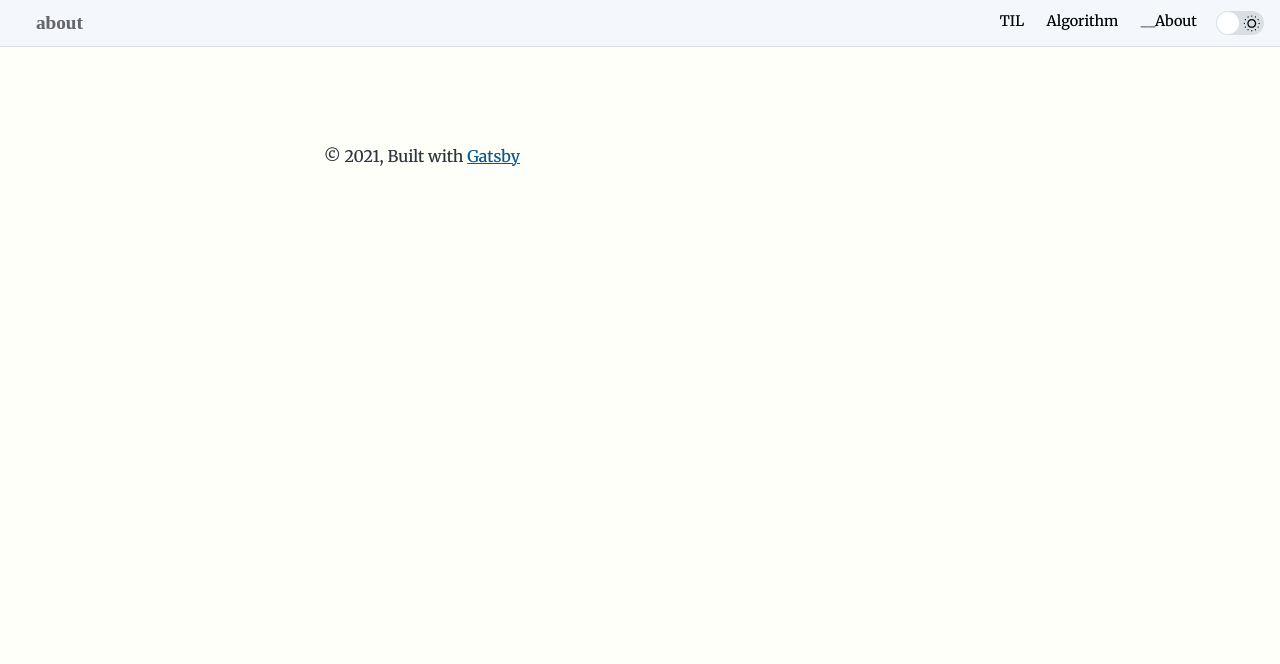
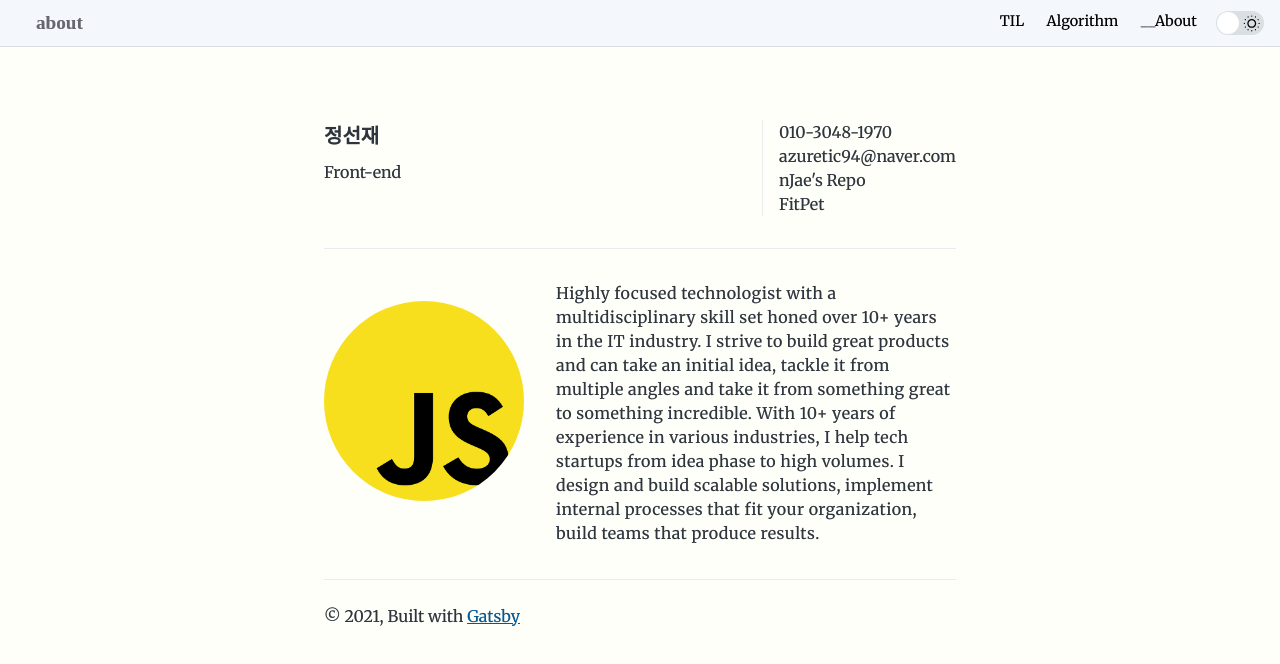
Before and after one commit to nJae94/gatsby-blog-js, a Gatsby site: page /about in a window 1280 px wide. Built offline with nearby package versions, Linux system fonts and the light colour scheme; Gatsby itself is replaced by a stand-in of ours; some packages are replaced by stand-ins of ours.

Commit message:
about 페이지 하는 중

```diff
--- /dev/null
+++ b/src/components/info/index.js
@@ -0,0 +1,19 @@
+import React from "react"
+import "./index.scss"
+export const Info = () => {
+  return (
+    <header className="info-header">
+      <div className="left">
+        <div className="name">정선재</div>
+        <div className="job">Front-end</div>
+      </div>
+
+      <div className="right">
+        <span>010-3048-1970</span>
+        <span>azuretic94@naver.com</span>
+        <span>nJae's Repo</span>
+        <span>FitPet</span>
+      </div>
+    </header>
+  )
+}
--- /dev/null
+++ b/src/components/info/index.scss
@@ -0,0 +1,22 @@
+.left {
+  display: flex;
+  flex-direction: column;
+
+  .name {
+    line-height: 2rem;
+    font-weight: 700;
+    font-size: 1.25rem;
+  }
+  .job {
+    font-size: 1rem;
+    margin-top: 0.5rem;
+  }
+}
+
+.right {
+  padding-left: 1rem;
+  border-left: 1px solid rgb(233, 236, 239);
+  display: flex;
+  flex-direction: column;
+  justify-content: center;
+}
--- /dev/null
+++ b/src/components/summary/index.js
@@ -0,0 +1,23 @@
+import React from "react"
+import "./index.scss"
+import js from "../../styles/img/javascript.png"
+
+export const Summary = () => {
+  return (
+    <setcion className="summary-wrapper">
+      <div className="img-section">
+        <img src={js} alt="test" />
+      </div>
+      <div className="description">
+        Highly focused technologist with a multidisciplinary skill set honed
+        over 10+ years in the IT industry. I strive to build great products and
+        can take an initial idea, tackle it from multiple angles and take it
+        from something great to something incredible. With 10+ years of
+        experience in various industries, I help tech startups from idea phase
+        to high volumes. I design and build scalable solutions, implement
+        internal processes that fit your organization, build teams that produce
+        results.
+      </div>
+    </setcion>
+  )
+}
--- /dev/null
+++ b/src/components/summary/index.scss
@@ -0,0 +1,16 @@
+.img-section {
+  display: flex;
+  margin-top: 1.25rem;
+  margin-bottom: 1.25rem;
+  align-items: center;
+}
+
+img {
+  border-radius: 50%;
+  min-width: 200px;
+}
+
+.description {
+  margin-left: 2rem;
+  letter-spacing: 0.025em;
+}
--- a/src/pages/about.js
+++ b/src/pages/about.js
@@ -1,15 +1,25 @@
 import React from "react"
 import { graphql } from "gatsby"
 import Layout from "../layout"
+import styled from "styled-components"
+import { Summary } from "../components/summary"
+import { Info } from "../components/info"
 
 export default ({ location }) => {
   return (
-    <Layout
-      location={location}
-      title={location.pathname.split("/")[1]}
-    ></Layout>
+    <Layout location={location} title={location.pathname.split("/")[1]}>
+      <Wrapper>
+        <Info />
+        <Summary />
+      </Wrapper>
+    </Layout>
   )
 }
+
+const Wrapper = styled.div`
+  display: flex;
+  flex-direction: column;
+`
 
 export const pageQuery = graphql`
   query {
--- a/src/styles/dark-theme.scss
+++ b/src/styles/dark-theme.scss
@@ -134,4 +134,20 @@ body.dark {
   td {
     border-bottom: 1px solid #eee;
   }
+
+  .info-header {
+    border-bottom: 1px solid rgb(233, 236, 239);
+    display: flex;
+    justify-content: space-between;
+    padding-bottom: 2rem;
+  }
+
+  .summary-wrapper {
+    display: flex;
+    justify-content: space-between;
+    width: 100%;
+    margin-top: 2rem;
+    border-bottom: 1px solid rgb(233, 236, 239);
+    padding-bottom: 2rem;
+  }
 }
--- a/src/styles/light-theme.scss
+++ b/src/styles/light-theme.scss
@@ -126,4 +126,20 @@ body.light {
       color: $dark-gray;
     }
   }
+
+  .info-header {
+    border-bottom: 1px solid rgb(233, 236, 239);
+    display: flex;
+    justify-content: space-between;
+    padding-bottom: 2rem;
+  }
+
+  .summary-wrapper {
+    display: flex;
+    justify-content: space-between;
+    width: 100%;
+    margin-top: 2rem;
+    border-bottom: 1px solid rgb(233, 236, 239);
+    padding-bottom: 2rem;
+  }
 }
```
